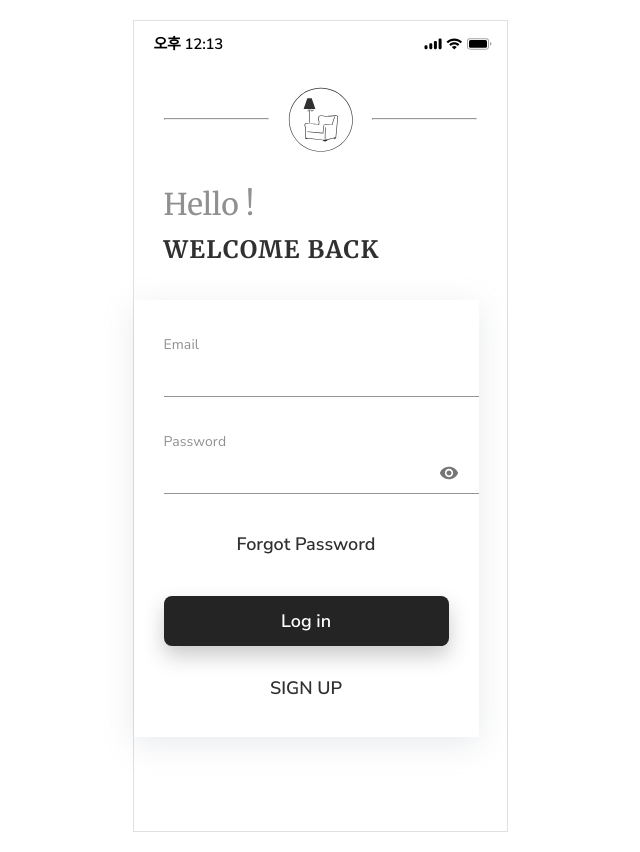
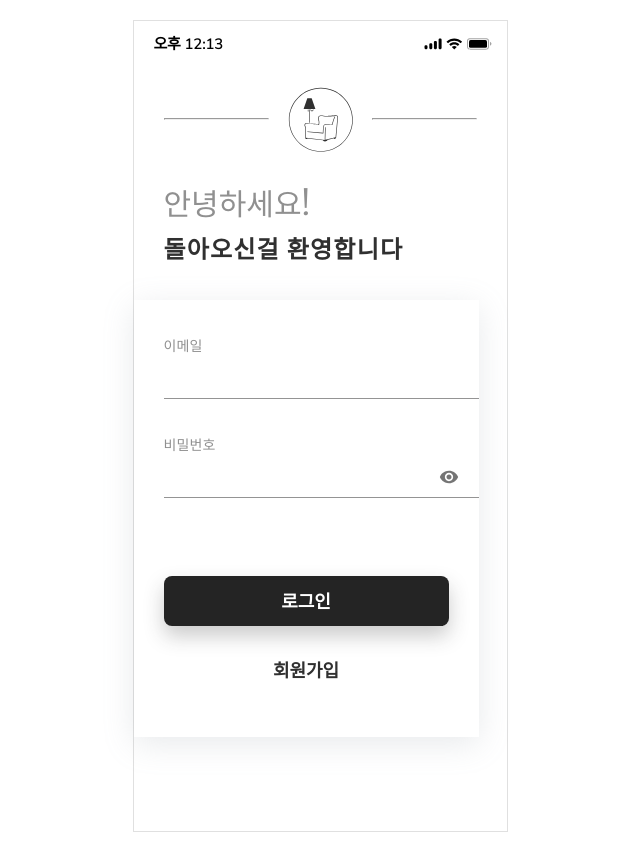
Before and after one commit to dong-geon-Lee/furniture-app-FE, a React (Vite) app: page /login in a window 1280 px wide. Shown: the whole page, without its empty margins (320-960 px from the left). Built offline with nearby package versions, Linux system fonts and the light colour scheme.

Commit message:
Login 페이지 목업 업데이트

```diff
--- a/src/pages/Login/Login.tsx
+++ b/src/pages/Login/Login.tsx
@@ -70,13 +70,13 @@ const Login = () => {
         <S.Hr />
       </S.Div>
       <S.Box>
-        <S.H1>Hello !</S.H1>
-        <S.H1 className="h1">Welcome Back</S.H1>
+        <S.H1>안녕하세요!</S.H1>
+        <S.H1 className="h1">돌아오신걸 환영합니다</S.H1>
       </S.Box>
       <S.Form onSubmit={onSubmit}>
         <S.Div className="input__box">
           <S.Text variant="h6" component="p">
-            Email
+            이메일
           </S.Text>
           <S.Input
             type="email"
@@ -88,7 +88,7 @@ const Login = () => {
         </S.Div>
         <S.Div className="input__box">
           <S.Text variant="h6" component="p">
-            Password
+            비밀번호
           </S.Text>
           <S.Input
             type={showPassword ? "text" : "password"}
@@ -108,9 +108,9 @@ const Login = () => {
         </S.Div>
 
         <S.Footer>
-          <S.Link to="/">Forgot Password</S.Link>
-          <S.Button type="submit">Log in</S.Button>
-          <S.H2 to="/signup">Sign up</S.H2>
+          <S.Link to="/"></S.Link>
+          <S.Button type="submit">로그인</S.Button>
+          <S.H2 to="/signup">회원가입</S.H2>
         </S.Footer>
       </S.Form>
     </S.Container>
```
